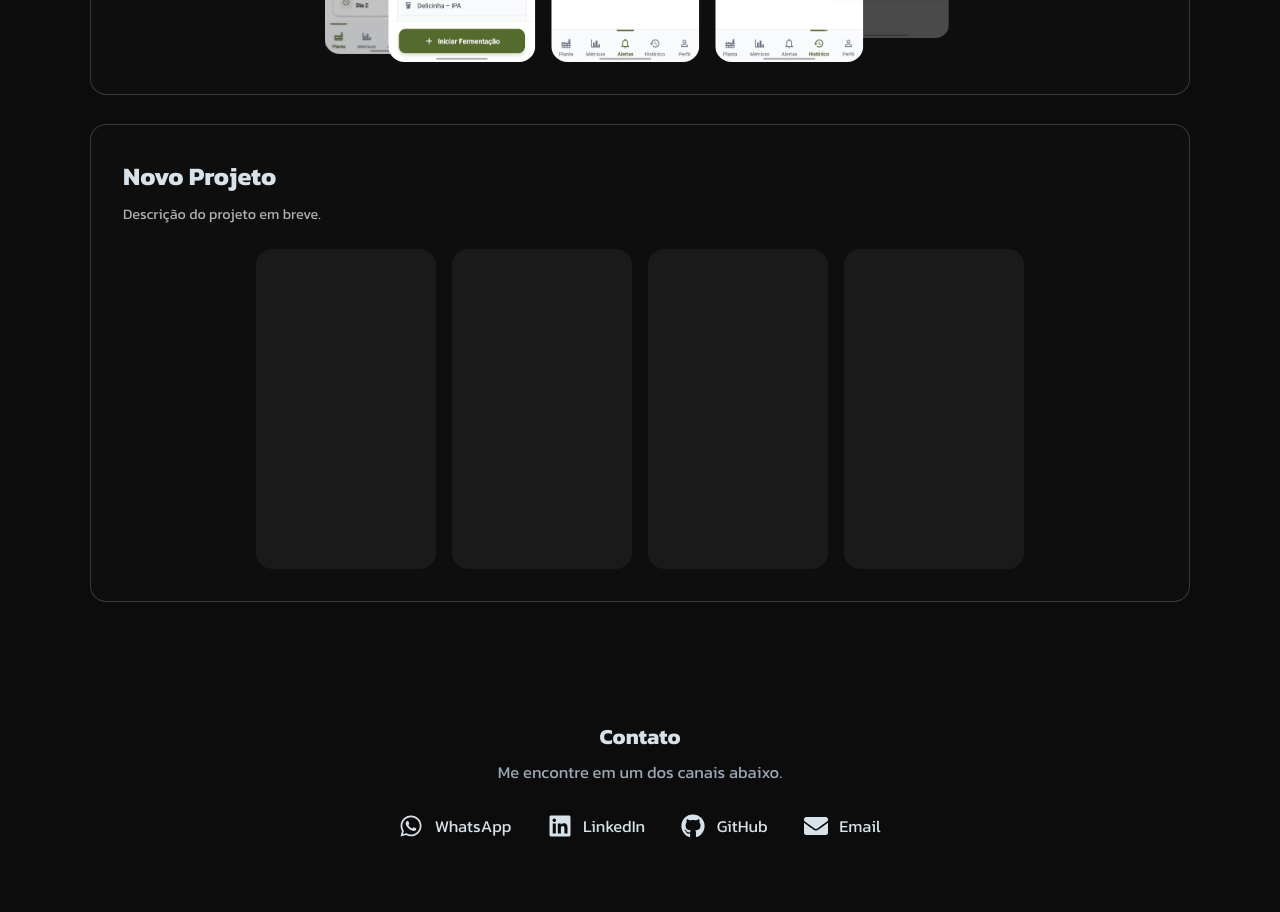
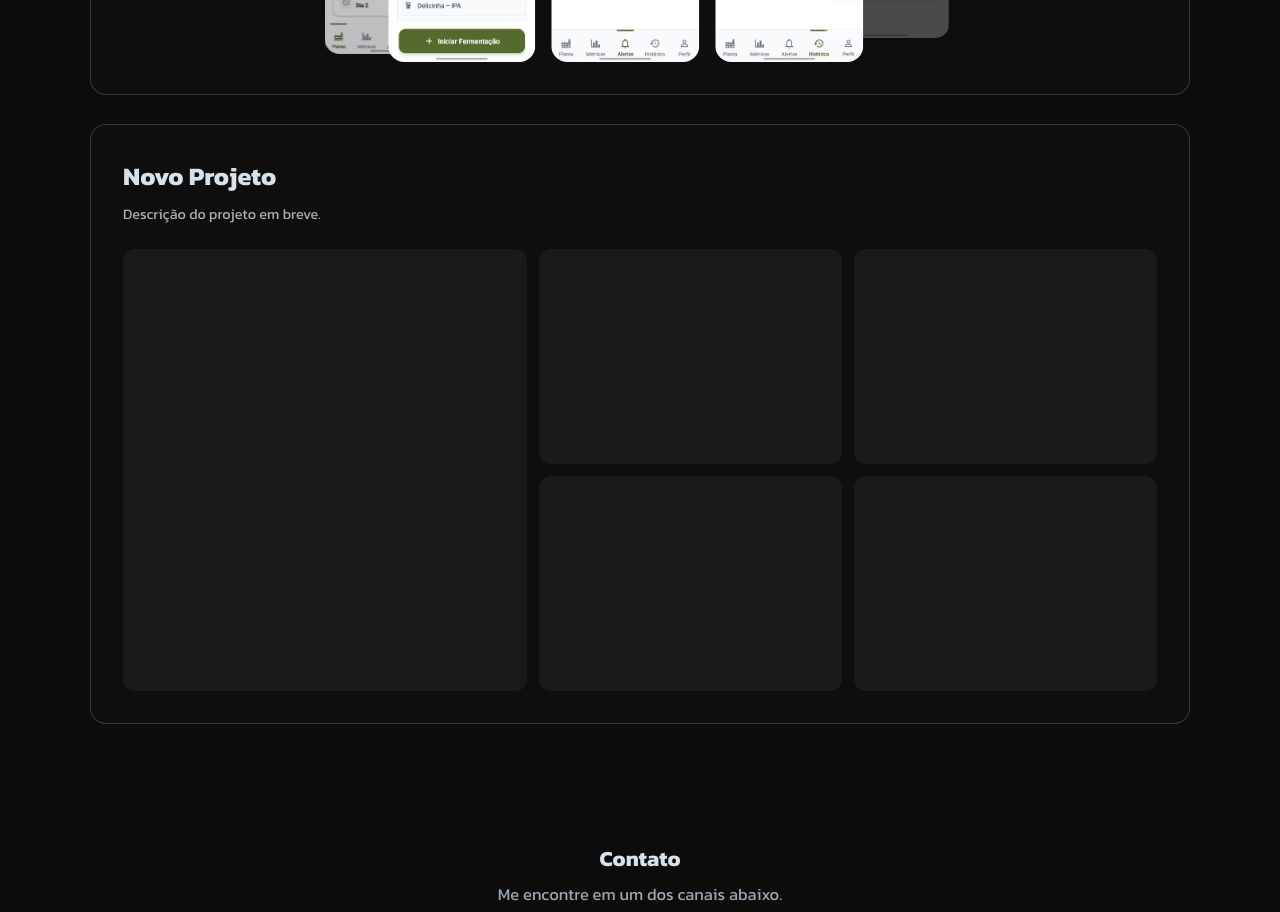
Before and after one commit to rogeriocaetanojr/portfolio-rogerio, a React (Vite) app: page / in a window 1280 px wide. Shown: the part 2220-3132 px from the top of the page. Built offline with nearby package versions, Linux system fonts and the light colour scheme.

Commit message:
feat: cria layout horizontal de imagem para o novo card de projeto

```diff
--- /dev/null
+++ b/src/components/ProjectCardMosaic.jsx
@@ -0,0 +1,35 @@
+import { motion } from 'framer-motion';
+
+export function ProjectCardMosaic({ nome = "Novo Projeto", descricao = "Descrição do projeto em breve." }) {
+  return (
+    <div style={{
+      backgroundColor: '#0E0E0E',
+      border: '1px solid rgba(255, 255, 255, 0.18)',
+      borderRadius: '16px',
+      padding: '32px',
+      maxWidth: '1100px',
+      width: '100%',
+      margin: '0 auto',
+      display: 'flex',
+      flexDirection: 'column',
+      minHeight: '600px'
+    }}>
+      {/* Cabeçalho */}
+      <div style={{ marginBottom: '24px' }}>
+        <h3 style={{ fontWeight: 'bold', fontSize: '1.75rem' }}>{nome}</h3>
+        <p style={{ fontSize: '1rem', color: '#B0B0B0', marginTop: '8px' }}>
+          {descricao}
+        </p>
+      </div>
+
+      {/* Grade de Imagens (Placeholders) */}
+      <div className="mosaic-grid">
+        <div className="mosaic-cell"></div>
+        <div className="mosaic-cell mosaic-cell-large"></div>
+        <div className="mosaic-cell"></div>
+        <div className="mosaic-cell"></div>
+        <div className="mosaic-cell"></div>
+      </div>
+    </div>
+  );
+}
--- a/src/components/Projects.jsx
+++ b/src/components/Projects.jsx
@@ -1,4 +1,5 @@
 import { ProjectCard } from './ProjectCard';
+import { ProjectCardMosaic } from './ProjectCardMosaic';
 import imgAlertas from '../assets/projects/eh-brewing/alertas.png';
 import imgHistorico from '../assets/projects/eh-brewing/historico.png';
 import imgLogin from '../assets/projects/eh-brewing/login.png';
@@ -19,11 +20,7 @@ export function Projects() {
         />
       </div>
       <div style={{ width: '100%', marginTop: '2rem' }}>
-        <ProjectCard
-          nome="Novo Projeto"
-          descricao="Descrição do projeto em breve."
-          imagens={[]}
-        />
+        <ProjectCardMosaic />
       </div>
     </section>
   )
--- a/src/index.css
+++ b/src/index.css
@@ -57,3 +57,38 @@ a {
   color: #FFF;
   opacity: 0.7;
 }
+
+.mosaic-grid {
+  display: grid;
+  grid-template-columns: 4fr 3fr 3fr;
+  grid-template-rows: minmax(160px, 1fr) minmax(160px, 1fr);
+  gap: 12px;
+  flex: 1;
+}
+
+.mosaic-cell {
+  background-color: #1a1a1a;
+  border-radius: 12px;
+  width: 100%;
+  height: 100%;
+  object-fit: cover;
+  object-position: center;
+}
+
+.mosaic-cell-large {
+  grid-row: 1 / span 2;
+}
+
+@media (max-width: 768px) {
+  .mosaic-grid {
+    grid-template-columns: 1fr;
+    grid-template-rows: auto;
+  }
+  .mosaic-cell {
+    min-height: 200px;
+  }
+  .mosaic-cell-large {
+    grid-row: auto;
+    min-height: 300px;
+  }
+}
```
